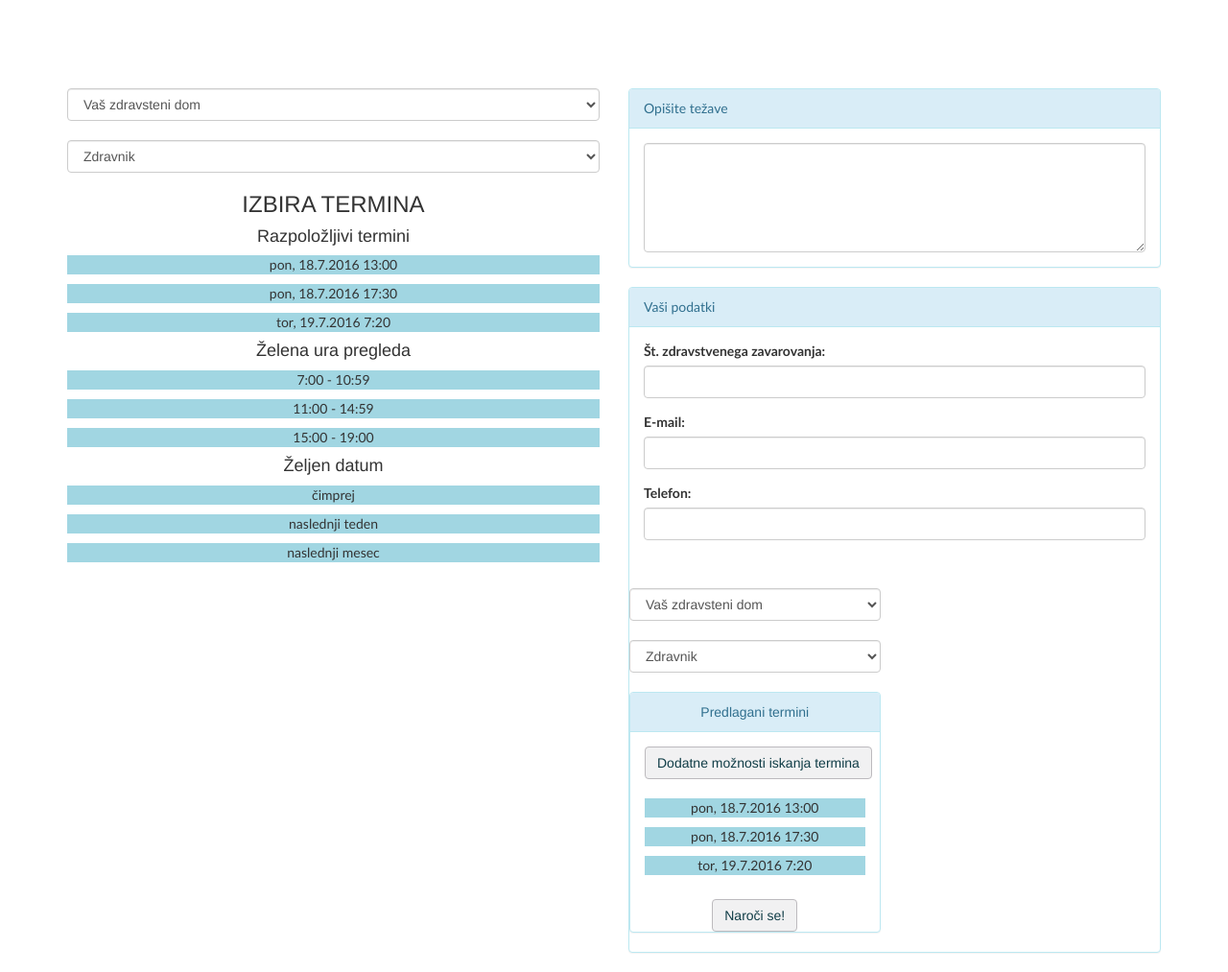
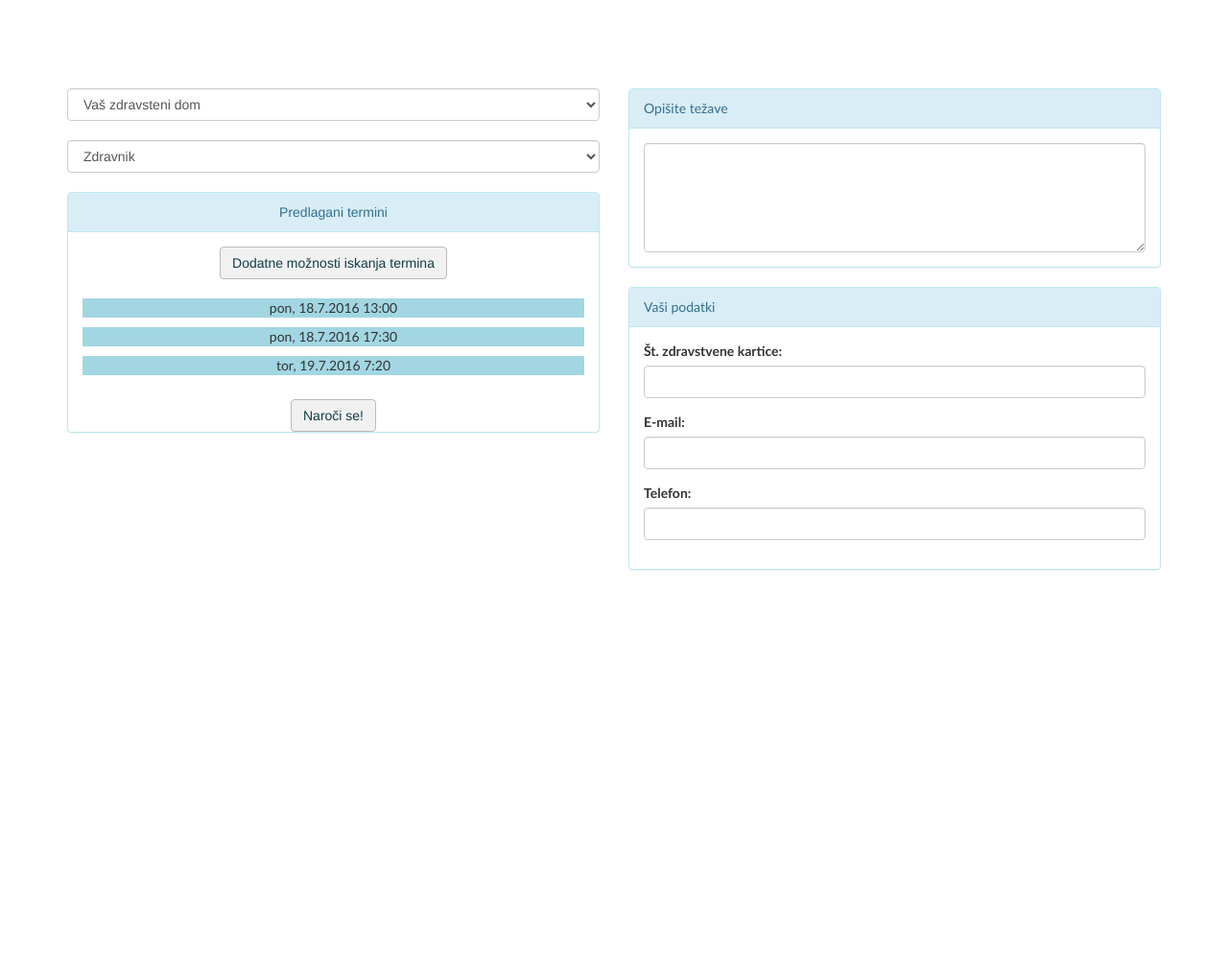
Before and after one commit to dj-neza/AppMojstri, a PHP site: page /pacient.php in a window 1280 px wide. Shown: the part 243-1256 px from the top of the page at 96% size. After the commit the page ends 837 px from the top, so only its background shows below. Run offline with PHP 8.4, Linux system fonts and the light colour scheme; data that the repository does not hold is empty; some libraries are stand-ins or nearby versions.

Commit message:
Povezava s strežnikom

```diff
--- a/pacient.php
+++ b/pacient.php
@@ -28,94 +28,6 @@
                 <h2 id="uspeh"> </h2>
 
                 <div class="row forma-pacient">
-
-                    <div class="levi-del-pacient col-md-6" style="text-align: center;">
-
-                        <select class="form-control input-mini drop_down" id="zd">
-                            <option value="" disabled selected> Vaš zdravsteni dom </option>
-                            <option id="zd1" value="bezigrad">ZD Ljubljana - enota Bežigrad</option>
-                            <option id="zd2" value="moste">ZD Ljubljana - enota Moste-Polje</option>
-                            <option id="zd3" value="sentvid">ZD Ljubljana - enota Šentvid </option>
-                         </select>
-
-                         <select class="form-control input-mini drop_down" id="zd_zdravnik">
-                            <option value="" disabled selected> Zdravnik </option>
-                            <option id="zdr1" value="bezigrad1"> dr. med. Mojca Horvat </option>
-                            <option id="zdr2" value="bezigrad2"> dr. med. Janez Novak </option>
-                            <option id="zdr3" value="sentvid1"> dr. med. Peter Merše </option>
-                            <option id="zdr4" value="sentvid2"> dr. med. Janja Zupančič </option>
-                            <option id="zdr5" value="moste1"> dr. med. Jernej Novak </option>
-                            <option id="zdr6" value="moste2"> dr. med. Ana Horvat </option>
-                         </select>
-
-                        <h3>IZBIRA TERMINA</h3>
-                        <h4>Razpoložljivi termini</h4>
-                        <div id="razpolozljivi-termini">
-                            <div class="termin">
-                                <p class="change-font">pon, 18.7.2016 13:00</p>
-                            </div>
-                            <div class="termin">
-                                <p class="change-font">pon, 18.7.2016 17:30</p>
-                            </div>
-                            <div class="termin">
-                                <p class="change-font">tor, 19.7.2016 7:20</p>
-                            </div>
-                        </div>
-
-                        <h4>Želena ura pregleda</h4>
-                        <div id="razpolozljive-ure">
-                            <div class="ura">
-                                <p class="change-font">7:00 - 10:59</p>
-                            </div>
-                            <div class="ura">
-                                <p class="change-font">11:00 - 14:59</p>
-                            </div>
-                            <div class="ura">
-                                <p class="change-font">15:00 - 19:00</p>
-                            </div>
-                        </div>
-
-                        <h4>Željen datum</h4>
-                        <div id="razpolozljivi-datumi">
-                            <div class="datum">
-                                <p class="change-font">čimprej</p>
-                            </div>
-                            <div class="datum">
-                                <p class="change-font">naslednji teden</p>
-                            </div>
-                            <div class="datum">
-                                <p class="change-font">naslednji mesec</p>
-                            </div>
-                        </div>
-
-                    </div>
-
-                    <div class="desni-del-pacient col-md-6">
-                        <div class="panel panel-info odmik">
-                            <div class="panel-heading change-font"> Opišite težave </div>
-                            <div class="panel-body" id="tezave">
-                                <textarea class="form-control" rows="5" id="opis_tezav"></textarea>
-                            </div>
-                        </div>
-
-                        <div class="panel panel-info odmik">
-                            <div class="panel-heading change-font"> Vaši podatki </div>
-                            <div class="panel-body" id="podatki">
-                                <div class="form-group">
-                                  <label class="change-font"> Št. zdravstvenega zavarovanja: </label>
-                                  <input type="text" class="form-control" id="st_kartice">
-                                </div>
-                                <div class="form-group">
-                                  <label class="change-font"> E-mail: </label>
-                                  <input type="text" class="form-control" id="email">
-                                </div>
-                                <div class="form-group">
-                                  <label class="change-font"> Telefon: </label>
-                                  <input type="text" class="form-control" id="tel_st">
-                                </div>
-                            </div>
-
-            <div class="row forma-pacient">
 
                 <div class="levi-del-pacient col-md-6" style="text-align: center;">
                     <select class="form-control input-mini drop_down" id="zd">
@@ -181,23 +93,53 @@
 
                         </div>
 
-                        <button type="button" class="btn btn-primary"> Naroči se! </button>
+                        <input type="submit" class="btn btn-primary" value="Naroči se!">
                     </div>
 
+                </div>
+
+                <div class="desni-del-pacient col-md-6">
+                    <div class="panel panel-info odmik">
+                        <div class="panel-heading change-font"> Opišite težave </div>
+                        <div class="panel-body" id="tezave">
+                            <textarea class="form-control" rows="5" id="opis_tezav"></textarea>
+                        </div>
+                    </div>
+
+                    <div class="panel panel-info odmik">
+                        <div class="panel-heading change-font"> Vaši podatki </div>
+                        <div class="panel-body" id="podatki">
+                            <div class="form-group">
+                              <label class="change-font"> Št. zdravstvene kartice: </label>
+                              <input type="text" class="form-control" id="st_kartice">
+                            </div>
+                            <div class="form-group">
+                              <label class="change-font"> E-mail: </label>
+                              <input type="text" class="form-control" id="email">
+                            </div>
+                            <div class="form-group">
+                              <label class="change-font"> Telefon: </label>
+                              <input type="text" class="form-control" id="tel_st">
+                            </div>
+                        </div>
+                    </div>
                 </div>
 
                 <input type="hidden" name="poslano" value="1">
 
             </form>
         </div>
+
+
     <?php
-    if($_POST['poslano'] == 1) {
+        if($_POST['poslano'] == 1) {
         ?>
-        $('h2#uspeh').text('dela').css {'border: 5px solid green'};
+        <script>
+            $('h2#uspeh').text('dela').css('border', '5px solid green').css('border-radius', '5px').css('text-align', 'center');
+        </script>
         <?php
-    }else echo $_POST['poslano'];
-
-?>
+        }
+    ?>
 
 
     </body>
```
